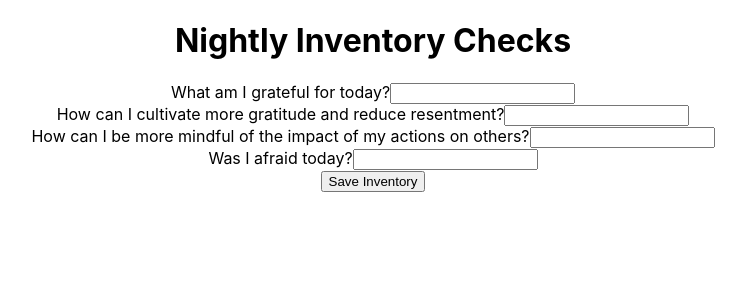
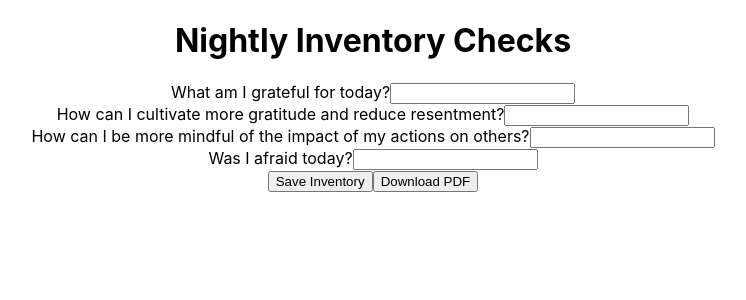
Before and after one commit to Sarahwcode/Nighlty-Inventory-Checks, a React (Create React App) app: page / in a window 1280 px wide. Shown: the top 300 px of the page, without its empty margins (267-1013 px from the left). Built offline with nearby package versions, Linux system fonts and the light colour scheme.

Commit message:
created a way to save the data as PDF

```diff
--- a/package.json
+++ b/package.json
@@ -4,6 +4,7 @@
   "private": true,
   "dependencies": {
     "cra-template": "1.2.0",
+    "jspdf": "^2.5.2",
     "react": "^19.0.0",
     "react-dom": "^19.0.0",
     "react-scripts": "5.0.1",
--- a/src/displayinput.js
+++ b/src/displayinput.js
@@ -1,21 +1,45 @@
-import React, {useState, useEffect} from "react";
+import React, {useState} from "react";
+import jsPDF from "jspdf";
 
 export default function DisplayInput(props) {
     const [dailyInventory, setDailyInventory] = useState([]);
 
-useEffect (() => {
-    let storedInventory = localStorage.getItem("dailyInventory");
-    if(storedInventory) {
-        setDailyInventory(JSON.parse(storedInventory));
+
+
+const handleSaveedInventory = () => {
+    if (props.display) { // Check if props.display exists
+        setDailyInventory(prevInventory => [...prevInventory, props.display]);
+    } else {
+        console.warn("No inventory data to save.");
     }
-},[]);
+};
 
-useEffect (() => {
-  localStorage.setItem("dailyInventory", JSON.stringify(dailyInventory));
-},[dailyInventory]);
+const generatePDF = () => {
+    const doc = new jsPDF();
 
-let handleSaveedInventory = () => {
-    setDailyInventory([...dailyInventory,props.display]);
+    // Add title or header (optional)
+    doc.text("Daily Inventory", 10, 10);
+
+    let yPos = 20; // Starting Y position for the content
+
+    dailyInventory.forEach(inventory => {
+        doc.text(`Grateful: ${inventory.grateful}`, 10, yPos);
+        yPos += 10; // Increment Y position for the next line
+
+        doc.text(`Reduce: ${inventory.reduce}`, 10, yPos);
+        yPos += 10;
+
+        doc.text(`Impact: ${inventory.impact}`, 10, yPos);
+        yPos += 10;
+
+        doc.text(`Fear: ${inventory.fear}`, 10, yPos);
+        yPos += 10;
+
+        yPos += 5; // Add some extra spacing between entries
+    });
+
+
+    doc.save("daily_inventory.pdf");
 };
 
 
@@ -23,6 +47,7 @@ let handleSaveedInventory = () => {
 <div>
 
           <button onClick={handleSaveedInventory}>Save Inventory</button>
+          <button onClick={generatePDF}>Download PDF</button> {/* New button */}
           <ul>
             {dailyInventory.map((inventory, index) => (
                 <li key={index}>
--- a/src/inventoryform.js
+++ b/src/inventoryform.js
@@ -17,34 +17,39 @@ function submitChange (event) {
     });
 }
 
+
+
     function submitForm(event) {
         event.preventDefault();
         console.log(form);
 
-      }
+
+
+     }
+
     return (
         <div className="forms">
         <h1>Nightly Inventory Checks</h1>
         <form className='form' onSubmit={submitForm}>
           <div>
-            <label for="">What am I grateful for today?</label>
+            <label >What am I grateful for today?</label>
             <input type="text" id="grateful" value={form.grateful} onChange={submitChange} />
           </div>
           <div>
-            <label for=""
+            <label
               >How can I cultivate more gratitude and reduce resentment?</label
             >
             <input type="text" id="reduce" value={form.reduce} onChange={submitChange} />
           </div>
           <div>
-            <label for=""
+            <label
               >How can I be more mindful of the impact of my actions on
               others?</label
             >
             <input type="text" id="impact" value={form.impact} onChange={submitChange} />
           </div>
           <div>
-            <label for=""
+            <label
               >Was I afraid today?</label
             >
             <input type="text" id="fear" value={form.fear} onChange={submitChange} />
```
Also changed, not shown: 1 other file (tests, documents, lock files or other folders).
